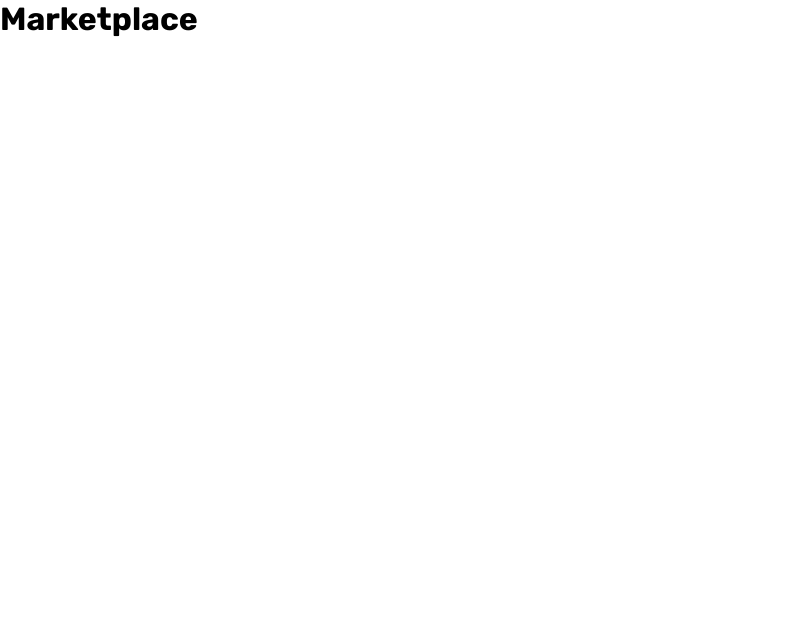
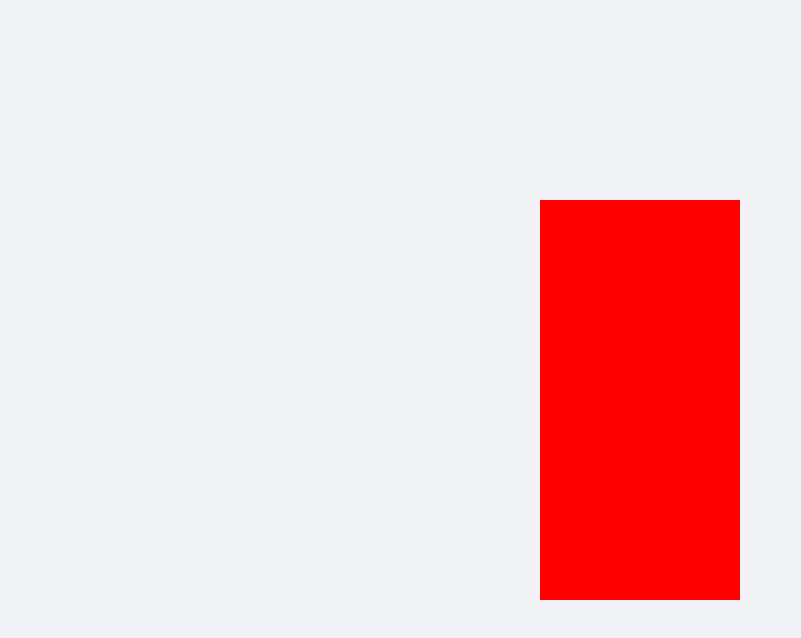
Before and after one commit to andressva/front-marketplace, a React (Create React App) app: page / in a window 1280 px wide. Shown: the top 638 px of the page, without its empty margins (0-801 px from the left). Built offline with nearby package versions, Linux system fonts and the light colour scheme.

Commit message:
wip login

```diff
--- a/package.json
+++ b/package.json
@@ -3,6 +3,7 @@
   "version": "0.1.0",
   "private": true,
   "dependencies": {
+    "antd": "^4.16.0",
     "react": "^17.0.2",
     "react-dom": "^17.0.2",
     "react-scripts": "4.0.3"
--- a/src/App.js
+++ b/src/App.js
@@ -1,8 +1,10 @@
+import 'antd/dist/antd.css'
+import Home from './containers/Home'
+import Login from './containers/Login'
+
 const App = () => {
   return (
-    <div className="App">
-      <h1>Marketplace</h1>
-    </div>
+      <Login />
   );
 }
 
--- /dev/null
+++ b/src/containers/Home.js
@@ -0,0 +1,11 @@
+import React from 'react'
+
+const Home = () => {
+    return (
+        <div>
+            <h1>Home</h1>
+        </div>
+    )
+}
+
+export default Home
--- /dev/null
+++ b/src/containers/Login.js
@@ -0,0 +1,18 @@
+import React from 'react'
+import { Row, Col, Layout} from 'antd'
+
+const Login = () => {
+    return (
+        <Layout style={{height: "100vh"}}>
+        <Layout.Content>
+        <Row justify="center" align="middle" style={{height: "100%"}}>
+            <Col >
+                <div style={{width: "200px", height: "400px", backgroundColor: "red"}}></div>
+            </Col>
+        </Row>
+        </Layout.Content>
+        </Layout>
+    )
+}
+
+export default Login
```
Also changed, not shown: 1 other file (tests, documents, lock files or other folders).
